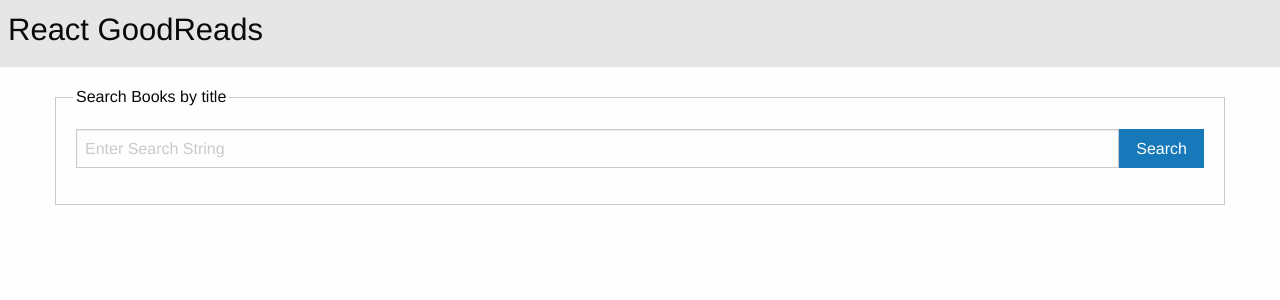
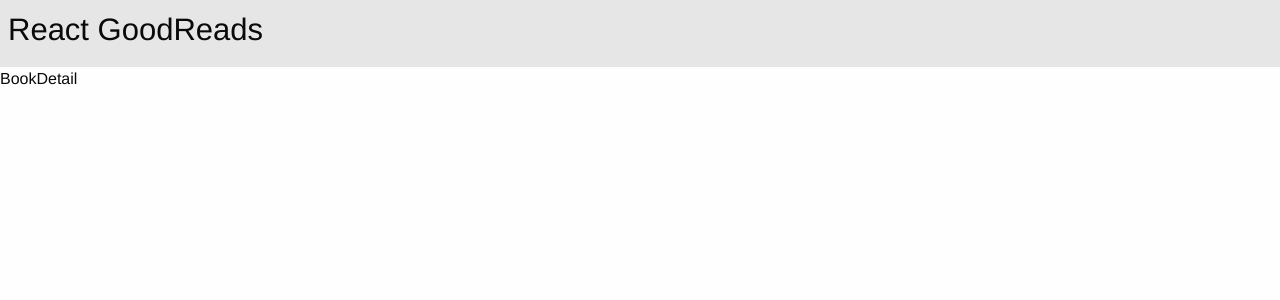
Before and after one commit to amoljagtap17/react-goodreads, a React (Create React App) app in the folder client/: page /books/1 in a window 1280 px wide. Shown: the top 300 px of the page. Built offline with nearby package versions, Linux system fonts and the light colour scheme.

Commit message:
REACT-GOODREADS: Add routing functionality to app and BookDetail component

```diff
--- a/client/src/components/App.js
+++ b/client/src/components/App.js
@@ -1,28 +1,41 @@
-import React, { useState } from 'react'
+import React, { Fragment, useState } from 'react'
+import { BrowserRouter as Router, Route } from 'react-router-dom'
 import { ApolloProvider } from 'react-apollo'
 import loadable from '@loadable/component'
 import client from '../apollo/client'
 import Header from './Header'
 import SearchBar from './SearchBar'
-// import BookList from './BookList'
+import BookDetail from './BookDetail'
 
 const BookList = loadable(() => import('./BookList'), {
   fallback: <div>loading BookList component</div>
 })
 
-const App = () => {
+const Main = () => {
 
   const [searchTerm, setSearchTerm] = useState("")
 
   return (
-    <ApolloProvider client={client}>
-      <Header />
+    <Fragment>
       <SearchBar setSearchTerm={setSearchTerm} />
       {
         searchTerm !== "" &&
         <BookList
           searchTerm={searchTerm} />
       }
+    </Fragment>
+  )
+}
+
+const App = () => {
+
+  return (
+    <ApolloProvider client={client}>
+      <Router>
+        <Header />
+        <Route path="/" exact component={Main} />
+        <Route path="/books/:bookId" component={BookDetail} />
+      </Router>
     </ApolloProvider>
   )
 }
--- /dev/null
+++ b/client/src/components/BookDetail.js
@@ -0,0 +1,8 @@
+import React from 'react'
+
+// history.push("/")
+const BookDetail = ({ history, match }) => (
+  <div>BookDetail {console.log('props', match.params.bookId)}</div>
+)
+
+export default BookDetail
```
